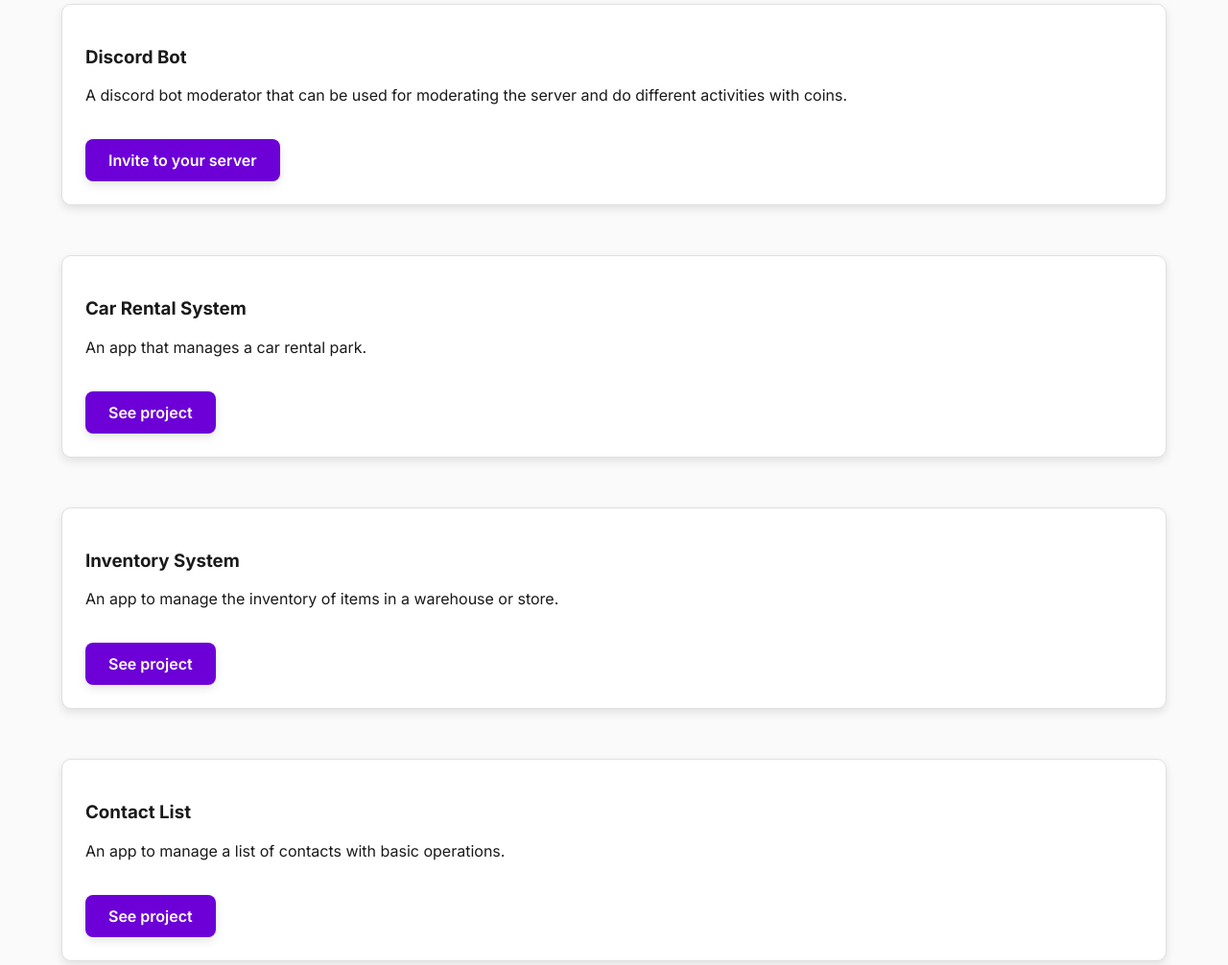
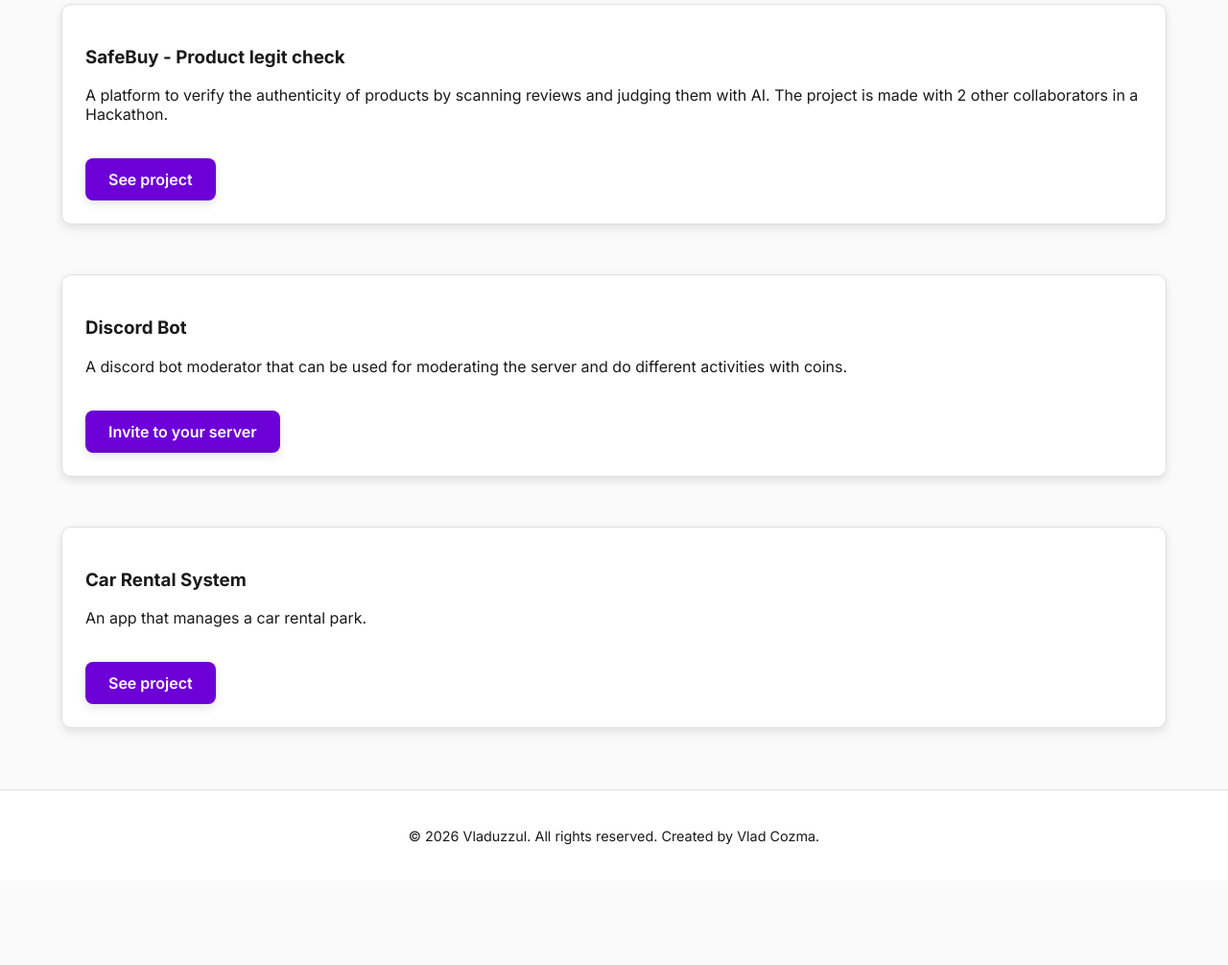
Before and after one commit to vladuzzul/Portofoliu-Vladuzzul, a plain HTML site: page projects.html in a window 1280 px wide. Shown: the part 626-1632 px from the top of the page at 96% size. After the commit the page ends 1544 px from the top, so only its background shows below. Drawn offline with Linux system fonts and the light colour scheme.

Commit message:
Modify projects page

```diff
--- a/projects.html
+++ b/projects.html
@@ -47,6 +47,16 @@
         <a href="https://github.com/vladuzzul/Hotel-Management-System?tab=readme-ov-file" class="besttn-best" target="_blank">See project</a>
         <br>
       </div>
+      <br>
+
+      <div class="project-card testing-card">
+        <h3>SafeBuy - Product legit check</h3>
+        <p>A platform to verify the authenticity of products by scanning reviews and judging them with AI. The project is made with 2 other collaborators in a Hackathon.</p>
+
+        <br>
+        <a href="https://github.com/vladuzzul/SafeBuy" class="btn-primary" target="_blank">See project</a>
+        <br>
+      </div>
 
       <br>
 
@@ -58,6 +68,8 @@
         <br>
       </div>
 
+
+
       <br>
 
       <div class="project-card testing-card">
@@ -68,27 +80,7 @@
         <br>
       </div>
 
-      <br>
 
-      <!-- Inventory System Card -->
-      <div class="project-card">
-        <h3>Inventory System</h3>
-        <p>An app to manage the inventory of items in a warehouse or store.</p>
-        <br>
-        <a href="https://github.com/vladuzzul/Inventory-System" class="btn-primary" target="_blank">See project</a>
-        <br>
-      </div>
-
-      <br>
-
-      <!-- Contact List Card -->
-      <div class="project-card">
-        <h3>Contact List</h3>
-        <p>An app to manage a list of contacts with basic operations.</p>
-        <br>
-        <a href="https://github.com/vladuzzul/Contact-List" class="btn-primary" target="_blank">See project</a>
-        <br>
-      </div>
     </section>
   </main>
 
```
